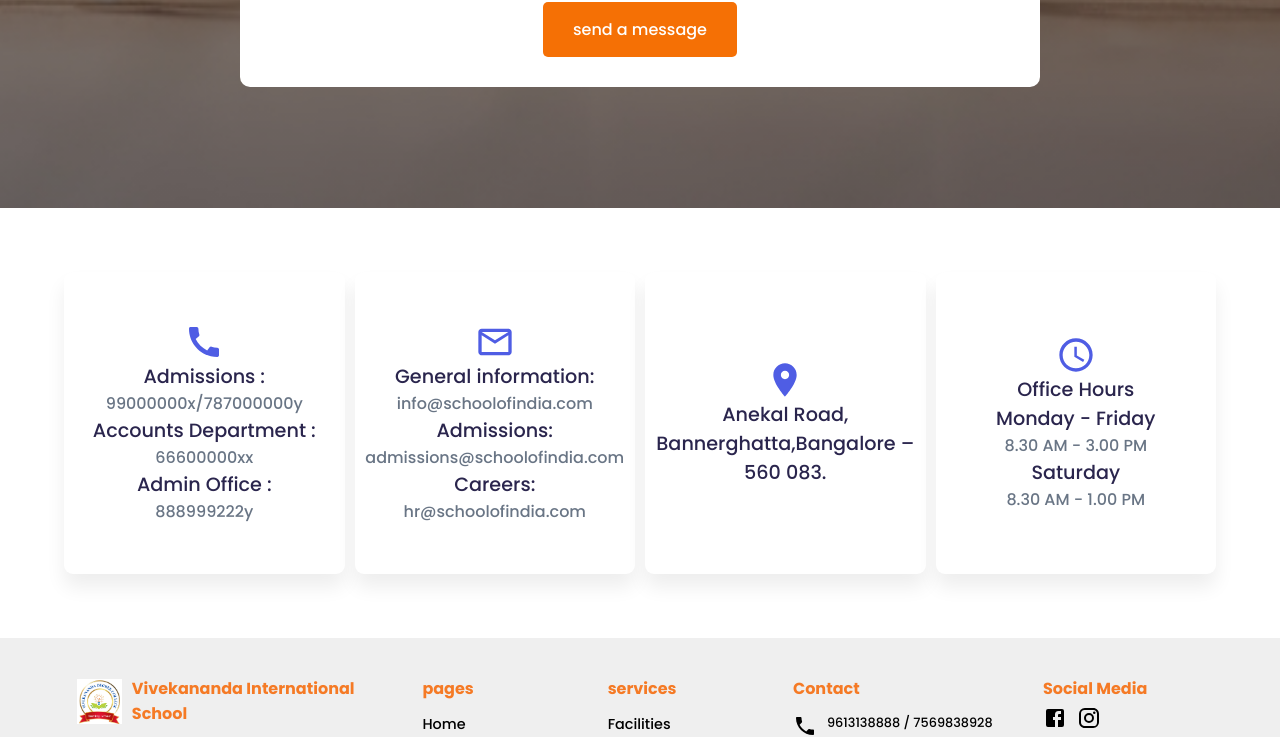
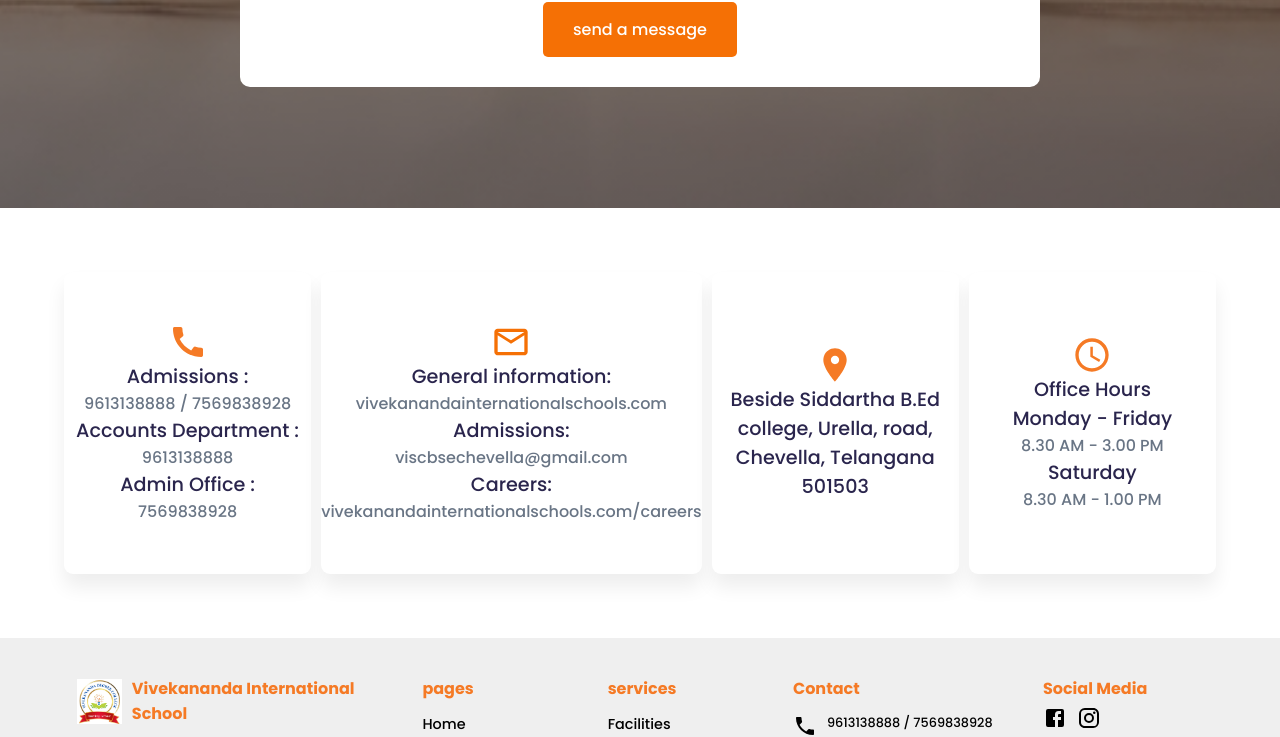
Before and after one commit to SaanvikaSolutions/VISSchool, a React (Create React App) app in the folder frontend/: page /contact in a window 1280 px wide. Shown: the part 662-1399 px from the top of the page. Built offline with nearby package versions, Linux system fonts and the light colour scheme.

Commit message:
contact page completed

```diff
--- a/frontend/src/Components/Contact/Contact.css
+++ b/frontend/src/Components/Contact/Contact.css
@@ -24,7 +24,7 @@
     text-transform: capitalize;
     font-weight: 600;
     padding: 5px;
-    color: #4F5DE4;
+    color: black;
 }
 .conatct-form>h1{
     text-align: center;
@@ -32,6 +32,7 @@
     font-weight: 700;
     text-transform: capitalize;
     font-family: 'poppins';
+    color: #F57005;
 }
 .contact-inner-form{
     display: flex;
@@ -142,11 +143,11 @@
 }
 
 .contact-info>div:hover{
-    background: #4F5DE4;
+    background: #F57005;
     cursor: pointer;
 }
 .mailoutlineicon{
-    color: #4F5DE4;
+    color: #F57005;
 }
 
 .contact-info>div:hover .mailoutlineicon{
--- a/frontend/src/Components/Contact/Contact.js
+++ b/frontend/src/Components/Contact/Contact.js
@@ -1,4 +1,4 @@
-import React,{useEffect} from 'react';
+import React,{ useEffect, useState} from 'react';
 import './Contact.css';
 // import Contactus from './contactassets/contactus.jpeg';
 import CallIcon from '@mui/icons-material/Call';
@@ -6,10 +6,49 @@
 import LocationOnIcon from '@mui/icons-material/LocationOn';
 import AccessTimeIcon from '@mui/icons-material/AccessTime';
 import Footer from '../Footer/Footer';
+// import { httpGetAllContacts, httpPostAllContacts } from '../../Hooks/request';
+function Contact(){
+    const [feelfreedata,setfeelfreedata]= useState({
+        name:'',
+        email:'',
+        phone:'',
+        cate:'',
+        area:'',
+        msg:''
+    });
 
-function Contact(){
+    // async function senddata(){
+    //     try{
+    //         if(feelfreedata.name!=='' && feelfreedata.email!=='' && feelfreedata.phone!=='' && feelfreedata.cate!==''
+    //         && feelfreedata.area!=='' && feelfreedata.msg!==''){
+    //             async function fetchpostcontacts(){
+    //                 try{
+    //                     const resdata = await httpPostAllContacts(feelfreedata);
+    //                     console.log('posting data: ',resdata);
+    //                 }catch(e){
+    //                     console.log('you got an error while posting the data ',e);
+    //                 }
+    //             }
+    //             fetchpostcontacts();
+    //         }else{
+    //             alert('please fill the form');
+    //         }
+    //     }catch(e){
+    //         alert('you got an error while adding the data!!',e);
+    //     }
+    // }
+
     useEffect(()=>{
         window.scrollTo({top:0,behavior:'instant'});
+        // async function fetchContacts(){
+        //     try{
+        //         const data = await httpGetAllContacts();
+        //         console.log('data: ',data);
+        //     }catch(e){
+        //         console.log('you got an error while fetching ',e);
+        //     }
+        // }
+        // fetchContacts();
     },[]);
     return(
         <>
@@ -20,52 +59,72 @@
                     <div className='contact-inner-form'>
                         {/* first div */}
                         <div>
-                            <input type='text' placeholder='Name'/>
-                            <input type='email' placeholder='Email Address'/>
+                            <input type='text' placeholder='Name' value={feelfreedata.name} onChange={(e)=>setfeelfreedata(prev=>({
+                                ...prev,
+                                name:e.target.value
+                            }))}/>
+                            <input type='email' placeholder='Email Address' value={feelfreedata.email} onChange={(e)=>setfeelfreedata(prev=>({
+                                ...prev,
+                                email:e.target.value
+                            }))}/>
                         </div>
                         {/* second div */}
                         <div>
-                            <input type='number' placeholder='Phone'/>
-                            <select placeholder='select option'>
-                                <option>student</option>
-                                <option>teacher</option>
+                            <input type='number' placeholder='Phone' value={feelfreedata.phone} onChange={(e)=>setfeelfreedata(prev=>({
+                                ...prev,
+                                phone:e.target.value
+                            }))}/>
+                            <select placeholder='select option' value={feelfreedata.cate} onChange={(e)=>setfeelfreedata(prev=>({
+                                ...prev,
+                                cate:e.target.value
+                            }))}>
+                                <option value='student'>student</option>
+                                <option value='teacher'>teacher</option>
+                                <option value='parent'>parent</option>
                             </select>
                         </div>
                         {/* thirs div */}
                         <div>
-                            <input type='text' placeholder='Area'/>
+                            <input type='text' placeholder='Area' value={feelfreedata.area} onChange={(e)=>setfeelfreedata(prev=>({
+                                ...prev,
+                                area:e.target.value
+                            }))}/>
                         </div>
-                        <textarea placeholder='Write a Message'/>
-                        <button>send a message</button>
+                        <textarea placeholder='Write a Message' value={feelfreedata.msg} onChange={(e)=>setfeelfreedata(prev=>({
+                            ...prev,
+                            msg:e.target.value
+                        }))}/>
+                        {/* <button onClick={()=>senddata()}>send a message</button> */}
+                        <button >send a message</button>
 
                     </div>
                 </div>
             </div>
             <div className='contact-info'>
                 <div>
-                    <CallIcon  sx={{ fontSize: 40,color:'#4f5de4' }} className='mailoutlineicon'/>
+                    <CallIcon  sx={{ fontSize: 40,color:'#f57a25' }} className='mailoutlineicon'/>
                     <h1>Admissions :</h1>
-                    <p>99000000x/787000000y</p>
+                    <p>9613138888 / 7569838928</p>
                     <h1>Accounts Department :</h1>
-                    <p>66600000xx</p>
+                    <p>9613138888</p>
                     <h1>Admin Office :</h1>
-                    <p>888999222y</p>
+                    <p>7569838928</p>
                 </div>
                 <div>
                     <MailOutlineIcon  sx={{ fontSize: 40 }} className='mailoutlineicon'/>
                     <h1>General information:</h1>
-                    <p>info@schoolofindia.com</p>
+                    <p>vivekanandainternationalschools.com</p>
                     <h1>Admissions:</h1>
-                    <p>admissions@schoolofindia.com</p>
+                    <p>viscbsechevella@gmail.com</p>
                     <h1>Careers:</h1>
-                    <p>hr@schoolofindia.com</p>
+                    <p>vivekanandainternationalschools.com/careers</p>
                 </div>
                 <div>
-                    <LocationOnIcon  sx={{ fontSize: 40 ,color:'#4f5de4'}} className='mailoutlineicon'/>
-                    <h1>Anekal Road, Bannerghatta,Bangalore – 560 083.</h1>
+                    <LocationOnIcon  sx={{ fontSize: 40 ,color:'#f57a25'}} className='mailoutlineicon'/>
+                    <h1>Beside Siddartha B.Ed college, Urella, road, Chevella, Telangana 501503</h1>
                 </div>
                 <div>
-                    <AccessTimeIcon  sx={{ fontSize: 40,color:'#4f5de4' }} className='mailoutlineicon'/>
+                    <AccessTimeIcon  sx={{ fontSize: 40,color:'#f57a25' }} className='mailoutlineicon'/>
                     <h1>Office Hours</h1>
                     <h1>Monday - Friday</h1>
                     <p>8.30 AM - 3.00 PM</p>
```
